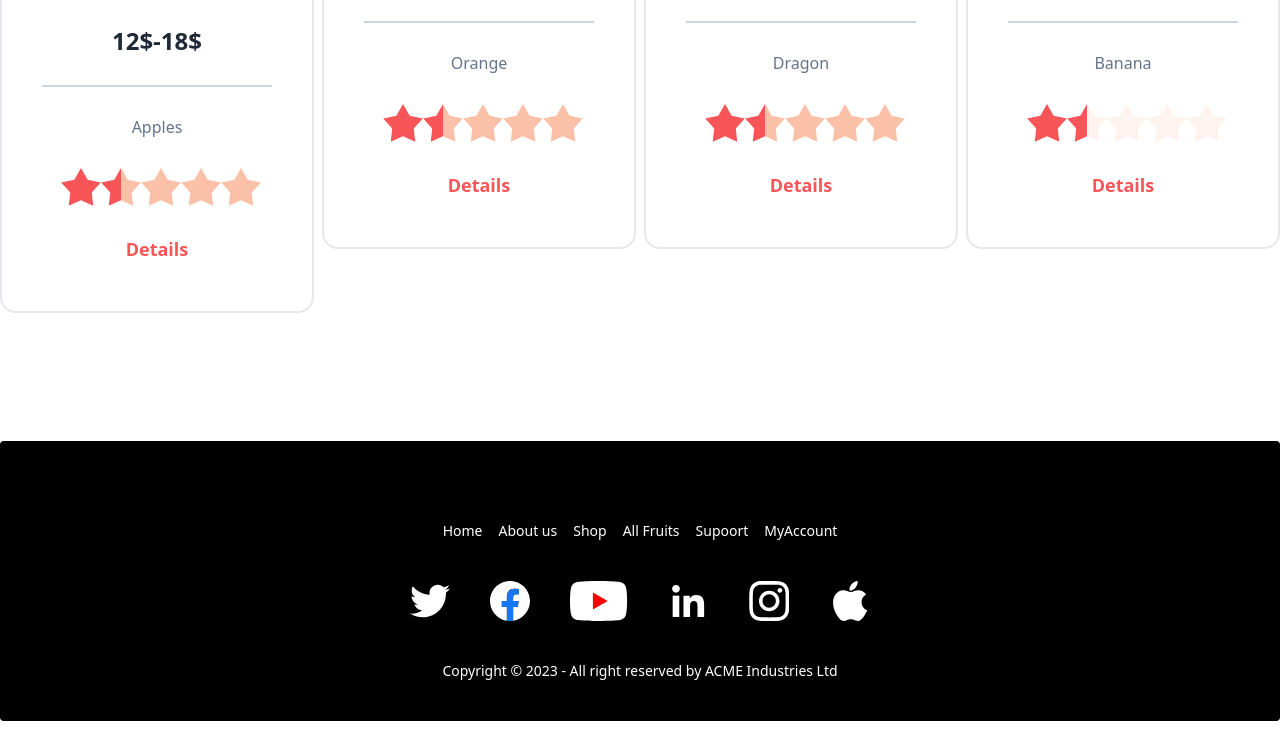
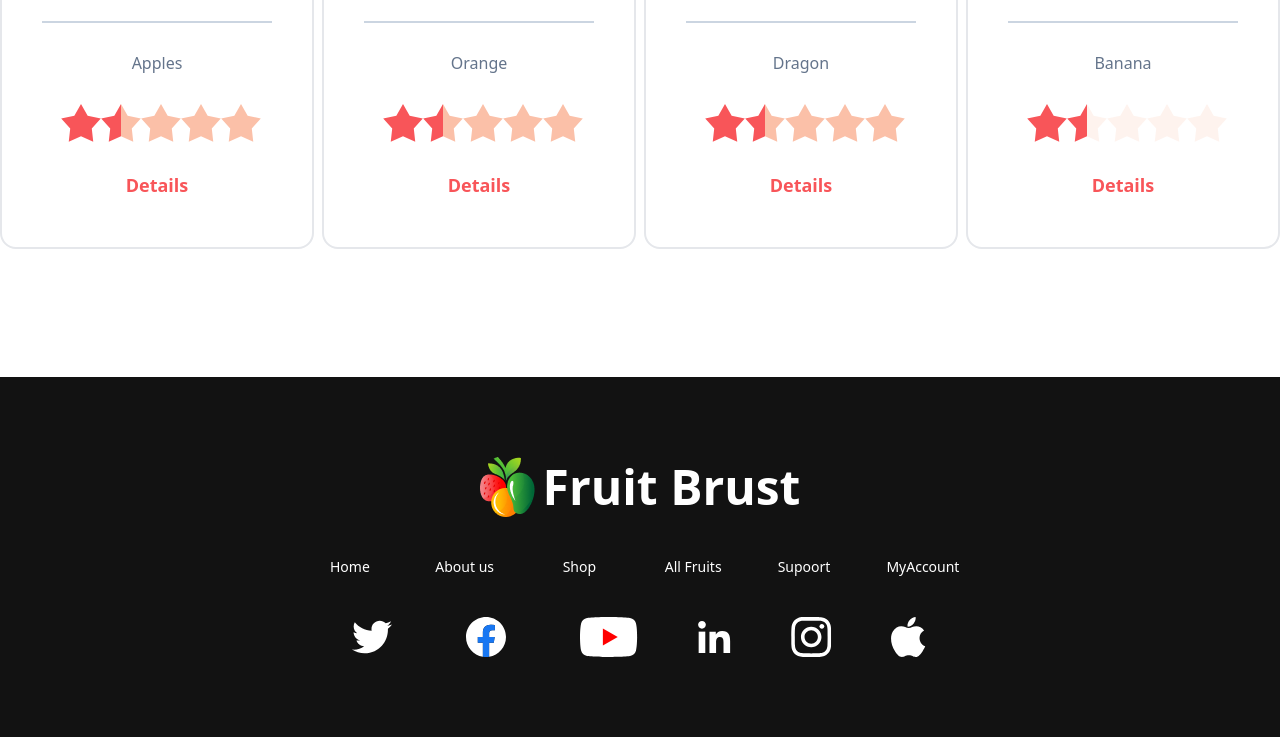
Before and after one commit to naim0018/B8A3-fruit-brust, a plain HTML site: page index.html in a window 1280 px wide. Shown: the part 1521-2258 px from the top of the page. Drawn offline with nearby package versions, Linux system fonts and the light colour scheme.

Commit message:
Footer Done responsive

```diff
--- a/index.html
+++ b/index.html
@@ -299,7 +299,7 @@
           <!-- Apple Start -->
         <div>
           <div class="flex flex-col   px-10 py-5 rounded-2xl border-2  "  >
-            <img class="w-[250px] h-[294px] m-auto" src="./images/fruit6.png" alt="">
+            <img class="" src="./images/fruit62.png" alt="">
             <p class="border-b-2 text-center border-b-slate-300 p-7 text-2xl font-bold">12$-18$ </p>
             <p class=" text-center p-7 text-base font-medium text-slate-500">Apples</p>
             <div class="flex items-center justify-center">
@@ -323,7 +323,7 @@
             <form method="dialog" class="modal-box px-90">
               <div class="">
                 <div class="flex flex-col px-10 py-5 rounded-2xl space-y-4 ">
-                  <img class="m-auto" src="./images/fruit6.png" alt="">
+                  <img class="m-auto" src="./images/fruit62.png" alt="">
                   <p class=" text-center p-7 text-4xl font-extrabold">Apples</p>
                   <p>Professional employees are there for you to pick the most amazing and fresh fruits.</p>
                   <div class="flex items-center justify-center">
@@ -529,21 +529,29 @@
       </section>
       <!-- Deal OF The Day End  -->
     </main>
-    <footer class="footer footer-center p-10 rounded bg-black text-white">
+    <footer class="footer footer-center p-10 bg-[#121212] text-white py-20">
+      <div class="md:flex md:gap4">
+      <img src="./images/logo.png" alt="">
+
+        <p class=" text-5xl font-bold">
+          Fruit Brust
+        </p>
+      </div>
       <div class="">
-
+        <div class="grid grid-cols-3 md:grid-flow-col gap-14 items-center justify-center text-sm font-medium cursor-pointer">
+          <a class="#!">Home</a>
+          <a class="#!">About us</a>
+          <a class="#!">Shop</a>
+          <a class="#!">All Fruits</a>
+          <a class="#!">Supoort</a>
+          <a class="#!">MyAccount</a>
         </div>
-      <div class="grid grid-flow-col gap-4">
-        <a class="link link-hover">Home</a>
-        <a class="link link-hover">About us</a>
-        <a class="link link-hover">Shop</a>
-        <a class="link link-hover">All Fruits</a>
-        <a class="link link-hover">Supoort</a>
-        <a class="link link-hover">MyAccount</a>
       </div>
       <div>
-        <div class="grid grid-flow-col gap-10">
-          <a href=""><svg xmlns="http://www.w3.org/2000/svg" width="40" height="40" viewBox="0 0 40 40" fill="none">
+        <div class="grid grid-cols-3 md:grid-flow-col gap-14 items-center justify-center">
+
+
+              <a href="" ><svg xmlns="http://www.w3.org/2000/svg" width="40" height="40" viewBox="0 0 40 40" fill="none">
                 <g clip-path="url(#clip0_13_2937)">
                   <path d="M40 7.5975C38.5125 8.25 36.9275 8.6825 35.275 8.8925C36.975 7.8775 38.2725 6.2825 38.8825 4.36C37.2975 5.305 35.5475 5.9725 33.6825 6.345C32.1775 4.7425 30.0325 3.75 27.6925 3.75C23.1525 3.75 19.4975 7.435 19.4975 11.9525C19.4975 12.6025 19.5525 13.2275 19.6875 13.8225C12.87 13.49 6.8375 10.2225 2.785 5.245C2.0775 6.4725 1.6625 7.8775 1.6625 9.39C1.6625 12.23 3.125 14.7475 5.305 16.205C3.9875 16.18 2.695 15.7975 1.6 15.195C1.6 15.22 1.6 15.2525 1.6 15.285C1.6 19.27 4.4425 22.58 8.17 23.3425C7.5025 23.525 6.775 23.6125 6.02 23.6125C5.495 23.6125 4.965 23.5825 4.4675 23.4725C5.53 26.72 8.545 29.1075 12.13 29.185C9.34 31.3675 5.7975 32.6825 1.9625 32.6825C1.29 32.6825 0.645 32.6525 0 32.57C3.6325 34.9125 7.9375 36.25 12.58 36.25C27.67 36.25 35.92 23.75 35.92 12.915C35.92 12.5525 35.9075 12.2025 35.89 11.855C37.5175 10.7 38.885 9.2575 40 7.5975Z" fill="white"/>
                 </g>
@@ -596,10 +604,9 @@
                   </clipPath>
                 </defs>
               </svg></i></a>
+
+
         </div>
-      </div>
-      <div>
-        <p>Copyright © 2023 - All right reserved by ACME Industries Ltd</p>
       </div>
     </footer>
   </body>
```
Also changed, not shown: tailwind.config.js (+6 -14 lines), images/fruit62.png (added). Lines whose indentation alone changed are shown as unchanged.
